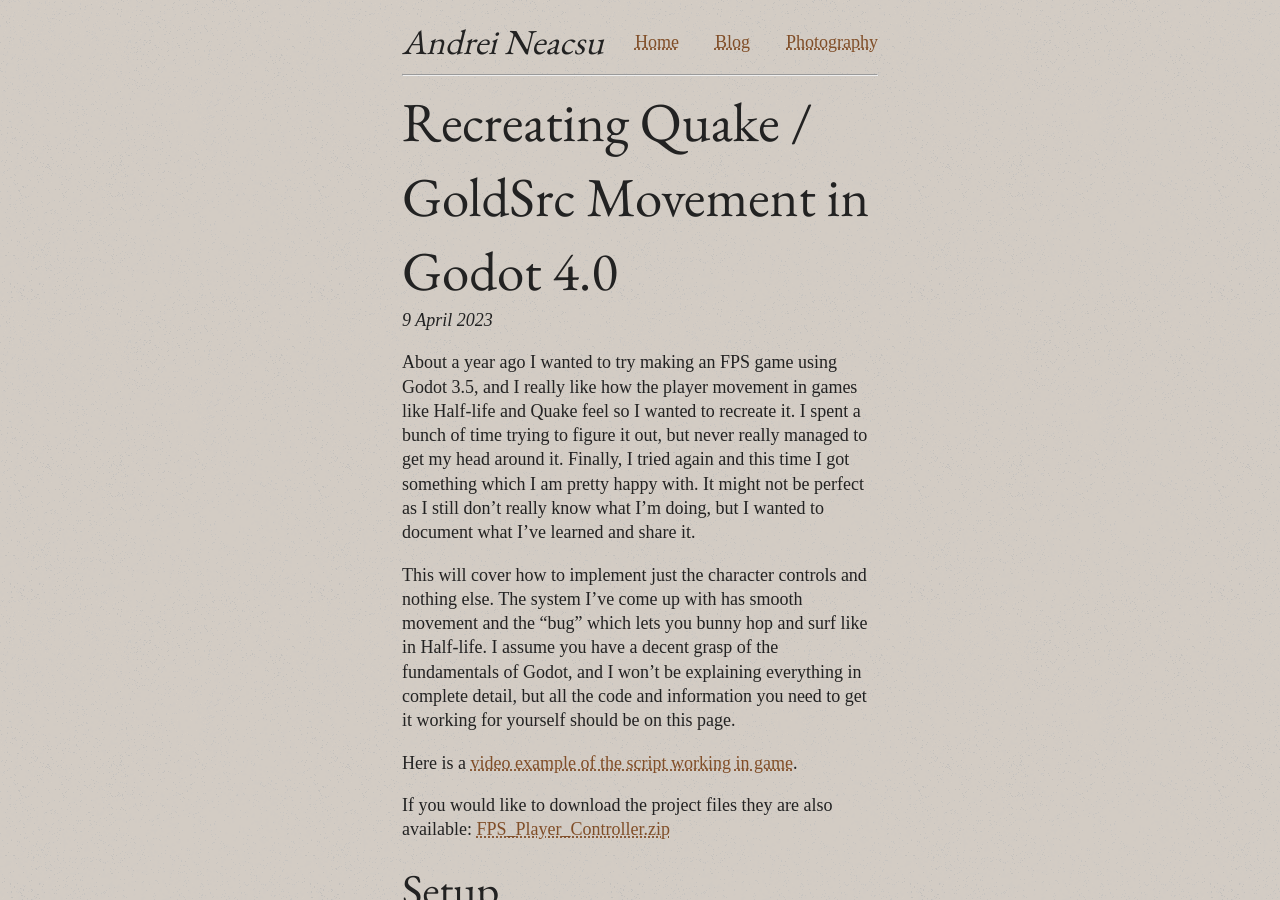
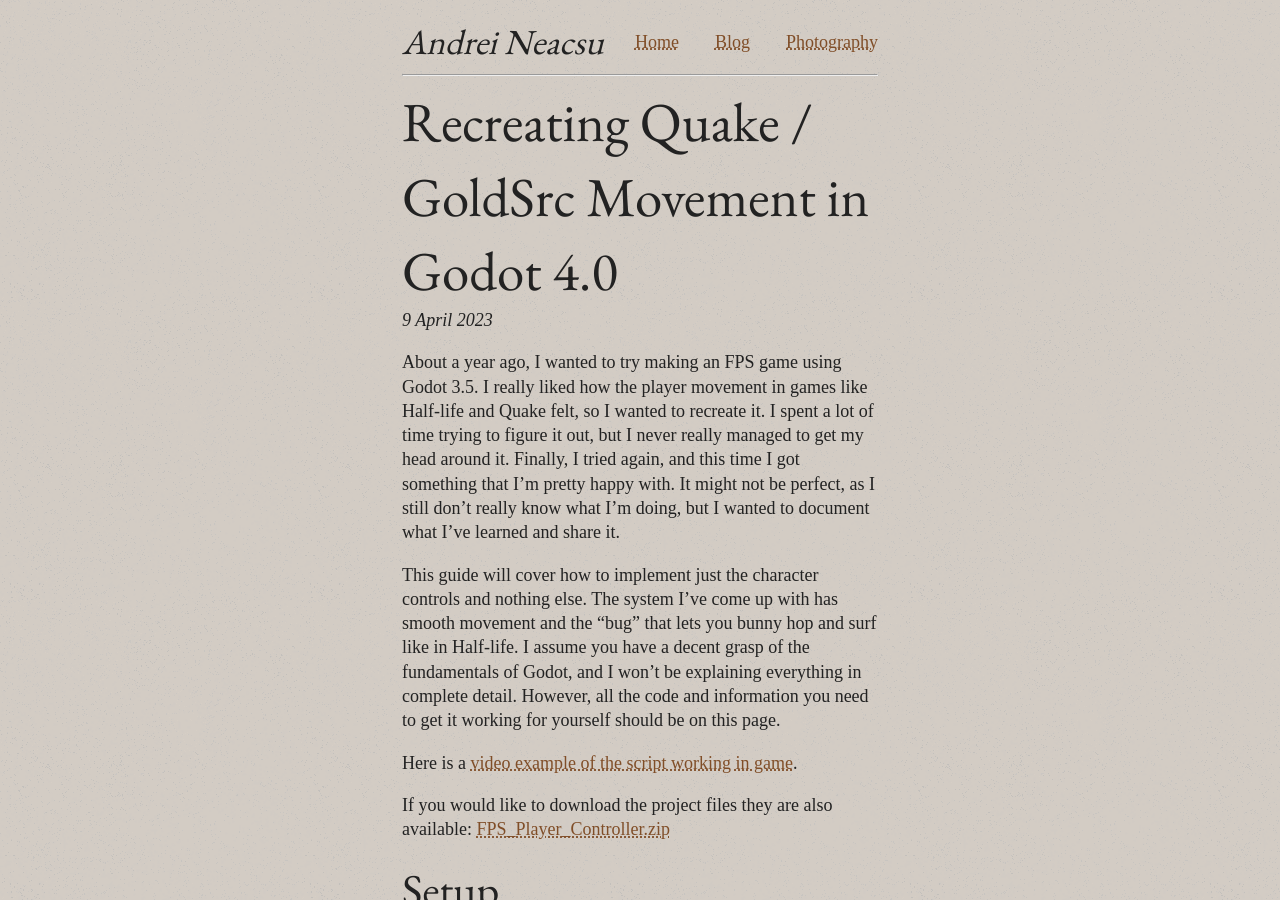
Before and after one commit to errormine/aneacsu.com, a Jekyll site: the page built from _posts/2023-04-09-quake-movement-godot.md, in a window 1280 px wide and 900 px high. Built offline with Jekyll 4.4.1, drawn with Linux system fonts in a browser that asks for light colours; some web fonts are replaced.

Commit message:
Fix some typos

```diff
--- a/_posts/2023-04-09-quake-movement-godot.md
+++ b/_posts/2023-04-09-quake-movement-godot.md
@@ -3,9 +3,9 @@
 title: "Recreating Quake / GoldSrc Movement in Godot 4.0"
 ---
 
-About a year ago I wanted to try making an FPS game using Godot 3.5, and I really like how the player movement in games like Half-life and Quake feel so I wanted to recreate it. I spent a bunch of time trying to figure it out, but never really managed to get my head around it. Finally, I tried again and this time I got something which I am pretty happy with. It might not be perfect as I still don't really know what I'm doing, but I wanted to document what I've learned and share it.
+About a year ago, I wanted to try making an FPS game using Godot 3.5. I really liked how the player movement in games like Half-life and Quake felt, so I wanted to recreate it. I spent a lot of time trying to figure it out, but I never really managed to get my head around it. Finally, I tried again, and this time I got something that I'm pretty happy with. It might not be perfect, as I still don't really know what I'm doing, but I wanted to document what I've learned and share it.
 
-This will cover how to implement just the character controls and nothing else. The system I've come up with has smooth movement and the "bug" which lets you bunny hop and surf like in Half-life. I assume you have a decent grasp of the fundamentals of Godot, and I won't be explaining everything in complete detail, but all the code and information you need to get it working for yourself should be on this page.
+This guide will cover how to implement just the character controls and nothing else. The system I've come up with has smooth movement and the "bug" that lets you bunny hop and surf like in Half-life. I assume you have a decent grasp of the fundamentals of Godot, and I won't be explaining everything in complete detail. However, all the code and information you need to get it working for yourself should be on this page.
 
 Here is a [video example of the script working in game](youtube.com).
 
```
